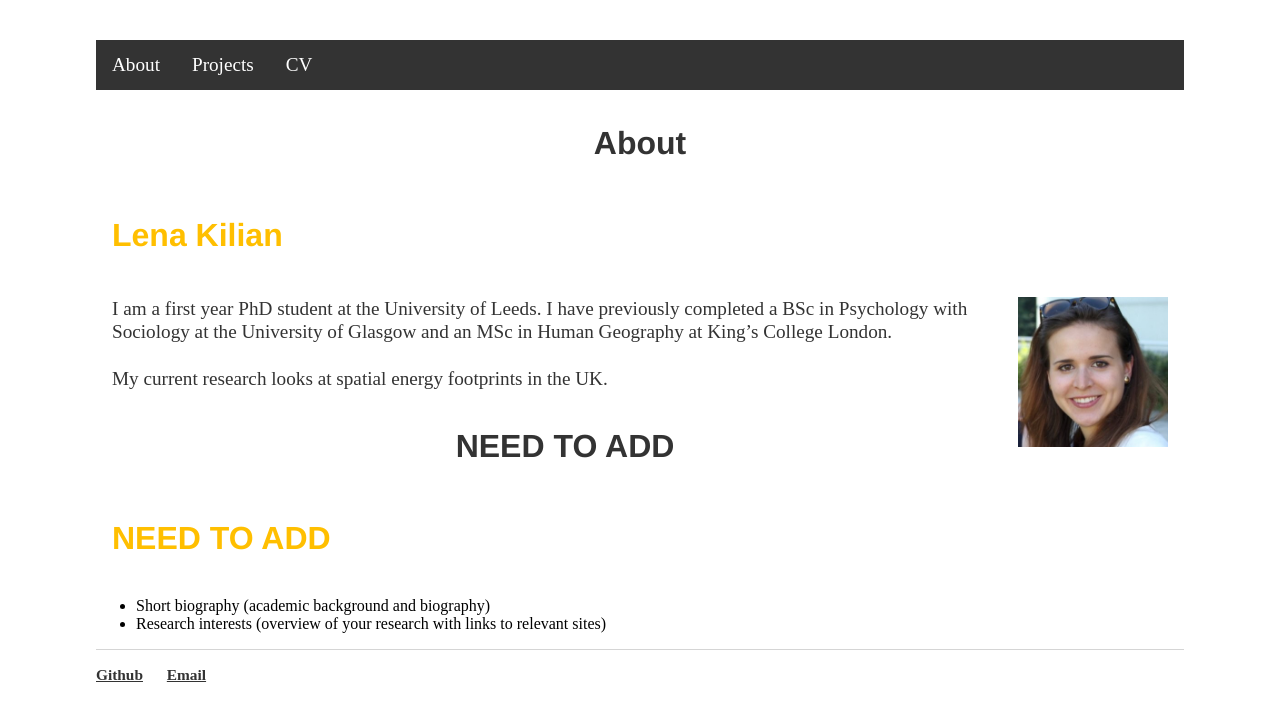
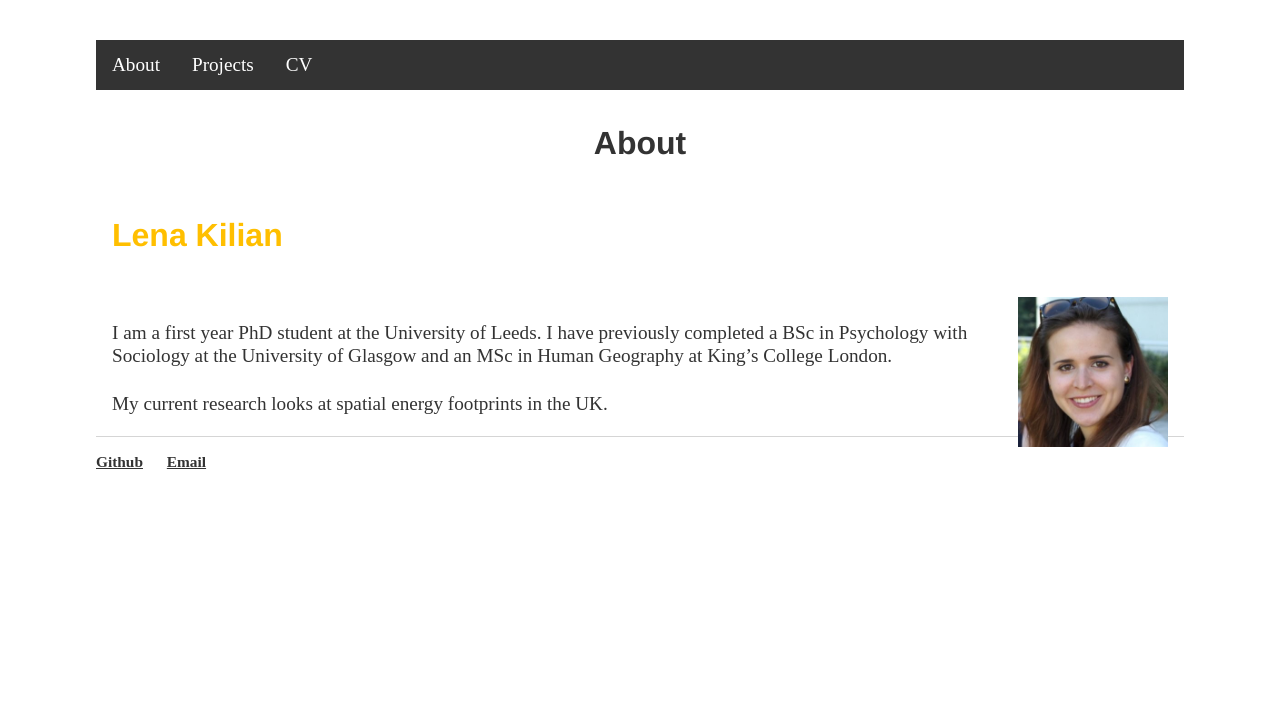
Before and after one commit to lena-kilian/lena-kilian.github.io, a Jekyll site: the page built from index.md, in a window 1280 px wide. Shown: the top 721 px of the page. Built offline with Jekyll 4.4.1, drawn with Linux system fonts in a browser that asks for light colours; our own code applies the rules of GitHub Pages for plain Markdown files.

Commit message:
Update index.md

```diff
--- a/index.md
+++ b/index.md
@@ -2,12 +2,7 @@
 
 ## Lena Kilian
 <img src="Photo_LenaKilian.png" align="right" width="150"/>
+
 I am a first year PhD student at the University of Leeds. I have previously completed a BSc in Psychology with Sociology at the University of Glasgow and an MSc in Human Geography at King's College London.
 
 My current research looks at spatial energy footprints in the UK.
-
-
-# NEED TO ADD
-## NEED TO ADD
-- Short biography (academic background and biography)
-- Research interests (overview of your research with links to relevant sites)
```
